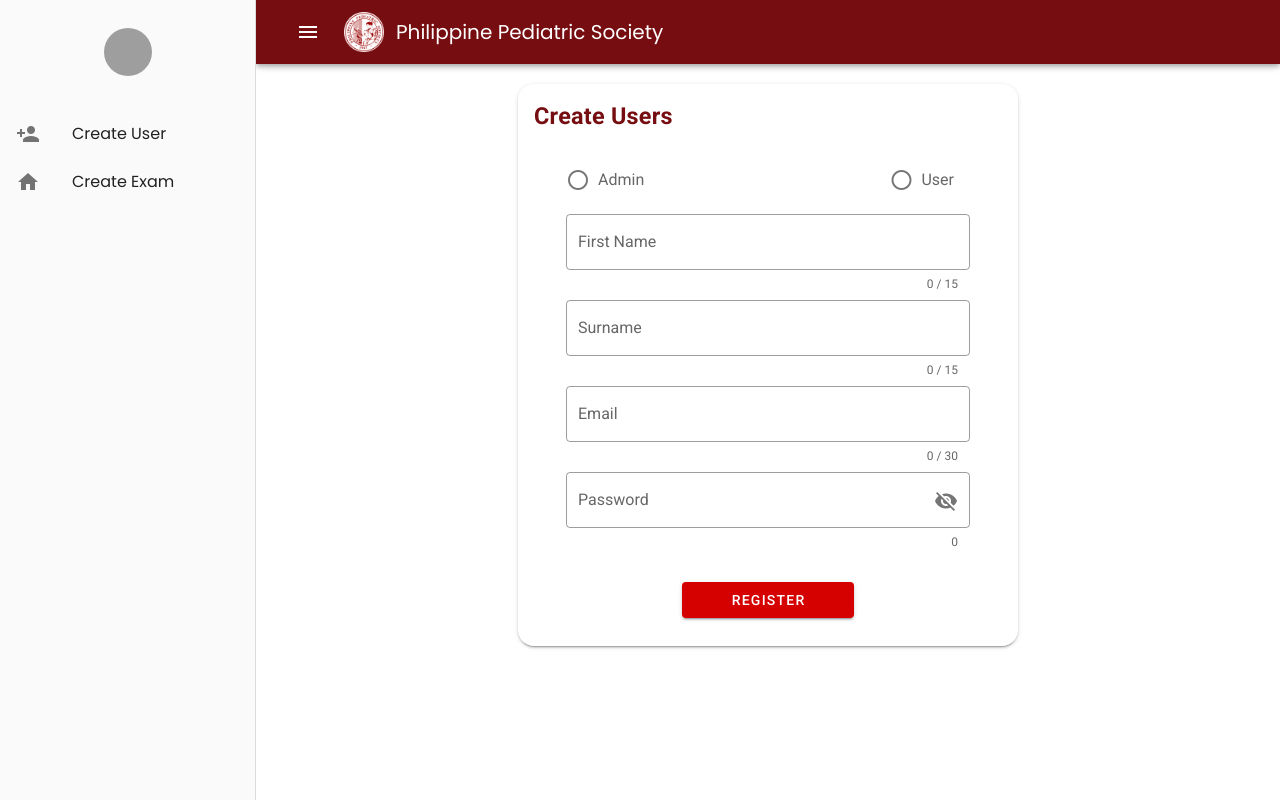
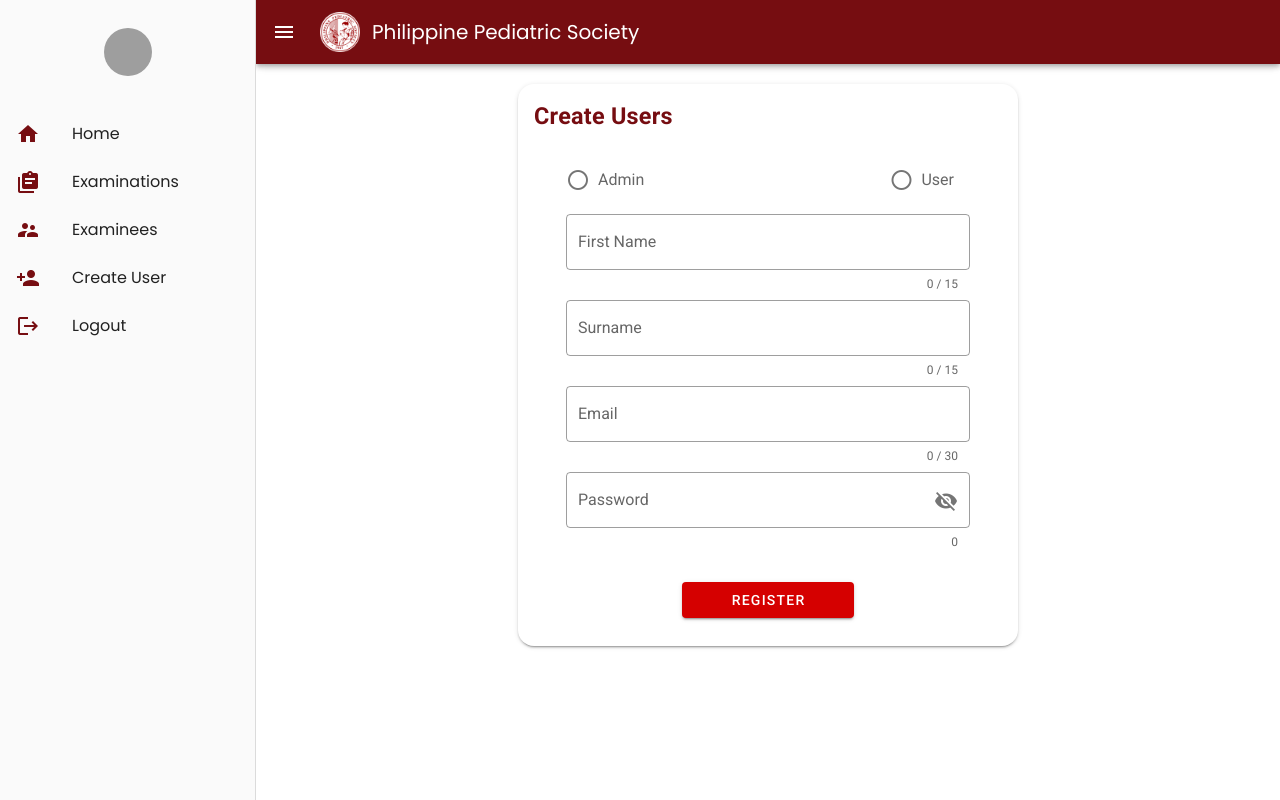
Before and after one commit to AndreLaurio/pps-frontend, a Vue app: page /admin/create-user in a window 1280 px wide. Both pictures are taken after a click on the button 52 px from the left and 32 px from the top of the page. Built offline with nearby package versions, Linux system fonts and the light colour scheme; no server answers; grey boxes are pictures that could not be loaded.

Commit message:
[UPDATE] Validations/ui

```diff
--- a/src/components/Authentication.vue
+++ b/src/components/Authentication.vue
@@ -15,9 +15,10 @@
                     </v-card-title>
                     <v-card-text class="mt-8 pl-12 pr-12">
                         <div v-if="registration">
-                            <v-text-field v-model="register_data.first_name" label="First Name" outlined :counter="15"></v-text-field>
-                            <v-text-field v-model="register_data.surname" label="Surname" outlined :counter="15"></v-text-field>
+                            <v-text-field v-model="register_data.first_name" label="First Name" outlined :counter="15" :rules="fRules"></v-text-field>
+                            <v-text-field v-model="register_data.surname" label="Surname" outlined :counter="15" :rules="sRules" required></v-text-field>
                             <v-text-field v-model="register_data.email" label="Email" outlined :rules="emailRules" :counter="30" required></v-text-field>
+                            <span class="pb-3">{{validationErrors}}</span>
                             <v-text-field v-model="register_data.password" label="Password" outlined :rules="[rules.required, rules.min]" counter hint="At least 8 characters" :append-icon="show_password ? 'mdi-eye' : 'mdi-eye-off'" :type="show_password ? 'text' : 'password'" @click:append="show_password = !show_password" required></v-text-field>
                         </div>
                         <div v-else>
@@ -70,7 +71,7 @@ export default {
                 first_name:'',
                 surname:'',
                 email:'',
-                password:''
+                password:'',
             },
             login_data:{
                 email:'',
@@ -80,12 +81,19 @@ export default {
                 v => !!v || 'E-mail is required',
                 v => /.+@.+\..+/.test(v) || 'E-mail must be valid',
             ],
+            fRules:[
+                v => !!v || 'First name is required',
+            ],
+            sRules:[
+                v => !!v || 'Surname is required',
+            ],
             rules: {
                 required: value => !!value || 'Required.',
                 min: v => v.length >= 8 || 'Min 8 characters',
             },
             show_password: false,
-            registration:true
+            registration:true,
+            validationErrors:''
         }
     },
     methods:{
@@ -101,7 +109,9 @@ export default {
                 }).then(response => {
                     this.$router.push({ name: 'User' })
                 }).catch(err => {
-                    console.log('database error')
+                    // this.validationErrors = err.response.data.errors
+                    //not fixed so alternative way
+                    this.validationErrors = 'The Email is already taken.'
                 })
             }).catch(err => {
                 console.log('sanctum error')
--- a/src/components/admin/AdminDashboard.vue
+++ b/src/components/admin/AdminDashboard.vue
@@ -3,7 +3,7 @@
         <v-navigation-drawer v-model="drawer" app color="grey lighten-5">
             <v-list dense>
                  <v-list>
-                    <v-list-item-content>
+                    <v-list-item-content color="#760D11">
                         <v-avatar>
                             <img src="https://cdn.vuetifyjs.com/images/john.jpg" width="100px" height="100px">
                         </v-avatar>
@@ -12,31 +12,53 @@
                         </div>
                     </v-list-item-content>
                 </v-list>
+                <v-list-item link>
+                    <v-list-item-action>
+                        <v-icon color="#760D11">mdi-home</v-icon>
+                    </v-list-item-action>
+                    <v-list-item-content>
+                        Home
+                    </v-list-item-content>
+                </v-list-item>
+                <v-list-item link v-on:click="createExam">
+                    <v-list-item-action>
+                        <v-icon color="#760D11">mdi-clipboard-text-multiple</v-icon>
+                    </v-list-item-action>
+                    <v-list-item-content>
+                        Examinations
+                    </v-list-item-content>
+                </v-list-item>
+                 <v-list-item link v-on:click="createExam">
+                    <v-list-item-action>
+                        <v-icon color="#760D11">mdi-account-supervisor</v-icon>
+                    </v-list-item-action>
+                    <v-list-item-content>
+                        Examinees
+                    </v-list-item-content>
+                </v-list-item>
                 <v-list-item link v-on:click="createUser">
                     <v-list-item-action>
-                        <v-icon>mdi-account-plus</v-icon>
+                        <v-icon color="#760D11">mdi-account-plus</v-icon>
                     </v-list-item-action>
                     <v-list-item-content>
                         Create User
                     </v-list-item-content>
                 </v-list-item>
-                <v-list-item link v-on:click="createExam">
+                <v-list-item link v-on:click="logout">
                     <v-list-item-action>
-                        <v-icon>mdi-home</v-icon>
+                        <v-icon color="#760D11">mdi-logout</v-icon>
                     </v-list-item-action>
                     <v-list-item-content>
-                        Create Exam
+                        Logout
                     </v-list-item-content>
                 </v-list-item>
             </v-list>
         </v-navigation-drawer>
 
         <v-app-bar app color="#760D11" dark>
-            <v-app-bar-nav-icon class="ml-3 mr-3" @click.stop="drawer = !drawer"></v-app-bar-nav-icon>
+            <v-app-bar-nav-icon class="mr-3" @click.stop="drawer = !drawer"></v-app-bar-nav-icon>
             <img src="../../assets/pps-logo.png" class="mr-3" width="40px" height="40px">
             <v-toolbar-title>Philippine Pediatric Society</v-toolbar-title>
-            <v-spacer></v-spacer>
-
         </v-app-bar>
     </nav>
 </template>
@@ -79,6 +101,11 @@ export default {
         },
         createExam(){
             this.$router.push({ name: 'Admin' })
+        },
+        logout(){
+            axios.post('/logout').then(response => {
+                this.$router.push({ name: 'Home' })
+            })
         }
     }
 }
--- a/src/components/user/UserDashboard.vue
+++ b/src/components/user/UserDashboard.vue
@@ -14,20 +14,36 @@
                 </v-list>
                 <v-list-item link>
                     <v-list-item-action>
-                        <v-icon>mdi-home</v-icon>
+                        <v-icon color="#760D11">mdi-home</v-icon>
                     </v-list-item-action>
                     <v-list-item-content>
                         Home
+                    </v-list-item-content>
+                </v-list-item>
+                   <v-list-item link>
+                    <v-list-item-action>
+                        <v-icon color="#760D11">mdi-clipboard-text-multiple</v-icon>
+                    </v-list-item-action>
+                    <v-list-item-content>
+                        Examination
+                    </v-list-item-content>
+                </v-list-item>
+                <v-list-item link v-on:click="logout">
+                    <v-list-item-action>
+                        <v-icon color="#760D11">mdi-logout</v-icon>
+                    </v-list-item-action>
+                    <v-list-item-content>
+                        Logout
                     </v-list-item-content>
                 </v-list-item>
             </v-list>
         </v-navigation-drawer>
 
         <v-app-bar app color="#760D11" dark>
-            <v-app-bar-nav-icon class="ml-3" @click.stop="drawer = !drawer"></v-app-bar-nav-icon>
+            <v-app-bar-nav-icon @click.stop="drawer = !drawer"></v-app-bar-nav-icon>
             <v-toolbar-title>Philippine Pediatric Society</v-toolbar-title>
             <v-spacer></v-spacer>
-            <img src="../../assets/pps-logo.png" class="mr-5" width="50px" height="50px">
+            <img src="../../assets/pps-logo.png" class="mr-5" width="40px" height="40px">
         </v-app-bar>
     </nav>
 </template>
@@ -64,6 +80,11 @@ export default {
                 this.userData.first_name = response.data.first_name,
                 this.userData.last_name = response.data.last_name
             })
+        },
+        logout(){
+            axios.post('/logout').then(response => {
+                this.$router.push({ name: 'Home' })
+            })
         }
     }
 }
```
